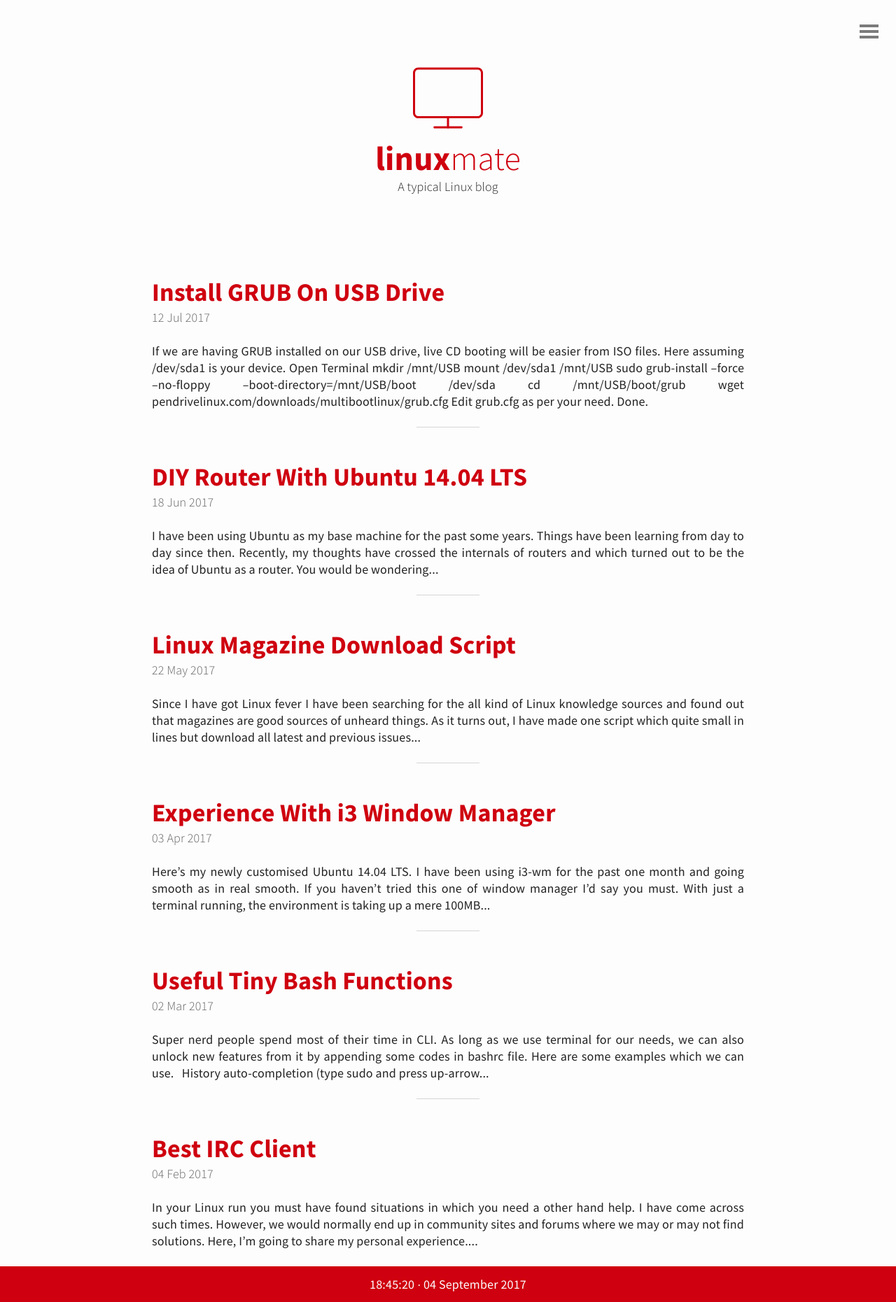
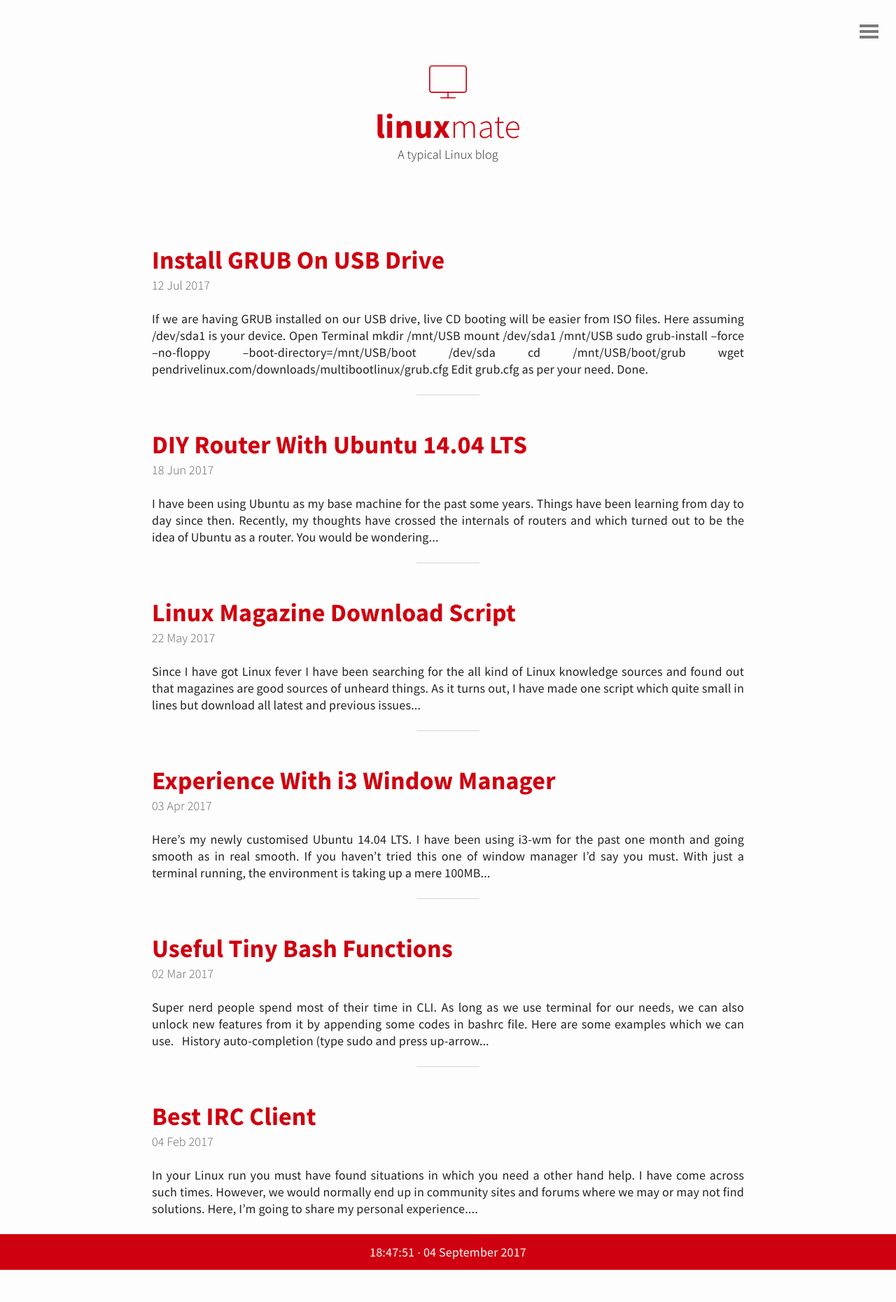
Before and after one commit to shonry271192/-, a Jekyll site: the page built from index.html, in a window 1280 px wide. Shown: the whole page at 70% size. Built offline with Jekyll 4.4.1, drawn with Linux system fonts in a browser that asks for light colours; the list of posts is cut into pages by our own code; after the commit the page ends 1815 px from its top, so only the background shows below that.

Commit message:
updated site

```diff
--- a/_includes/footer.html
+++ b/_includes/footer.html
@@ -1 +1 @@
-<footer><span> 18:45:20 ∙ 04 September 2017 </span></footer>
+<footer><span> 18:47:51 ∙ 04 September 2017 </span></footer>
--- a/_sass/layout.scss
+++ b/_sass/layout.scss
@@ -127,7 +127,7 @@
   	display: inline-block;
   }
   img {
-  	max-height: 100px;
+  	max-height: 54px;
   	margin: 0 auto;
   	display: block;
   }
@@ -204,7 +204,7 @@ img {
 }
 
 img[title="linuxmate"] {
-    box-shadow: 0 2px 6px #fff;
+    box-shadow: 0 0px 0px #ddd;
   }
 
 code {
```
